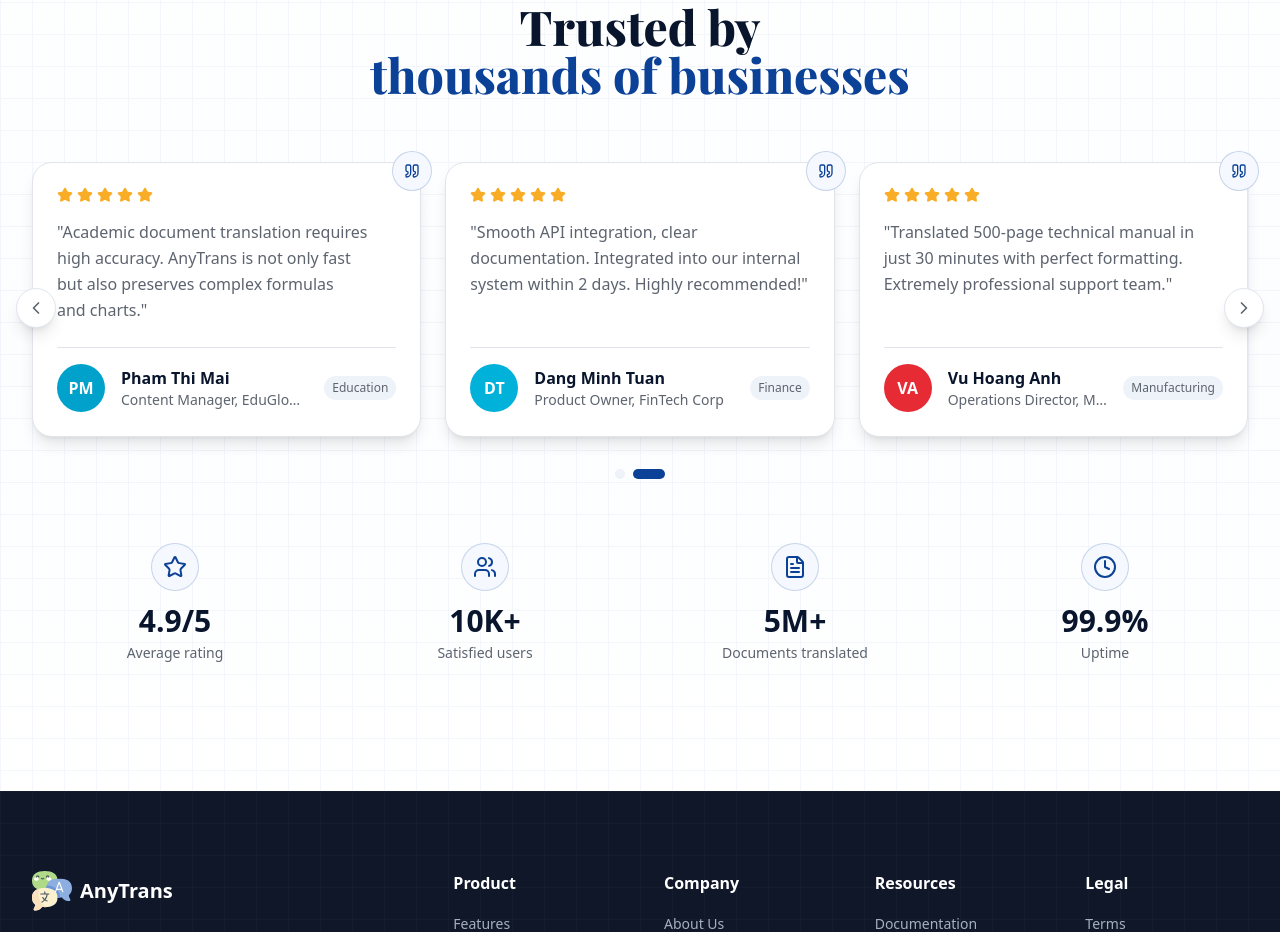
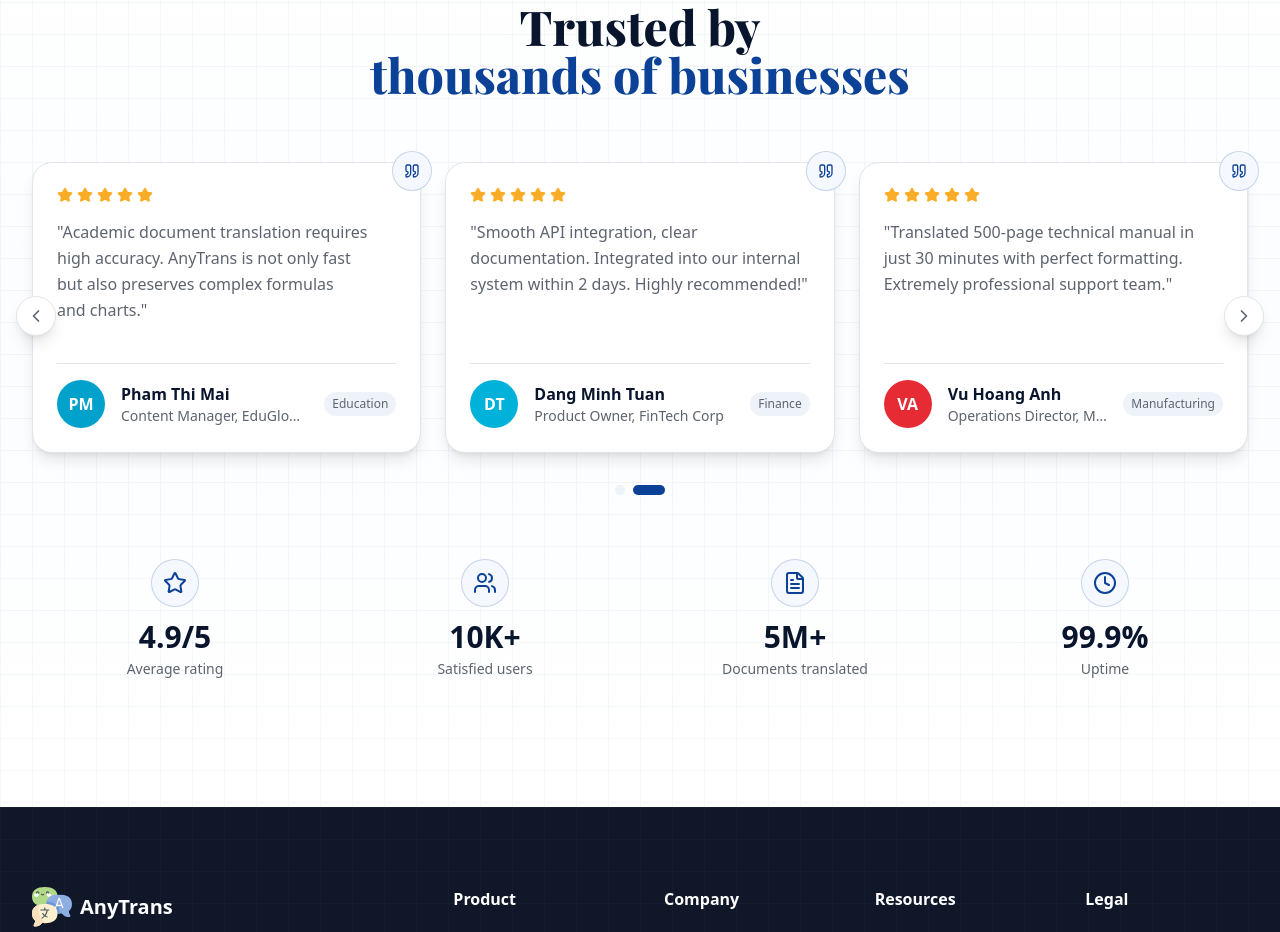
Before and after one commit to HCMUS-AnyTrans/new-frontend, a Next.js app: page /en in a window 1280 px wide. Shown: the part 6160-7092 px from the top of the page. Built offline with nearby package versions, Linux system fonts and the light colour scheme; no server answers; a web font is replaced by a local one.

Commit message:
fix(testimonials): prevent layout shift by adding minimum height to content and container
- Added min-height to the testimonial content and container to ensure consistent layout during slide transitions.
- Updated comments for clarity regarding layout adjustments.

```diff
--- a/src/features/landing/components/testimonials-section.tsx
+++ b/src/features/landing/components/testimonials-section.tsx
@@ -64,8 +64,8 @@ function TestimonialCard({ testimonial, avatar, colorIndex }: TestimonialCardPro
           ))}
         </div>
 
-        {/* Content */}
-        <p className="text-muted-foreground leading-relaxed flex-1 text-pretty">
+        {/* Content - min-h prevents layout shift when switching slides */}
+        <p className="text-muted-foreground leading-relaxed flex-1 text-pretty min-h-[120px]">
           {`"${testimonial.content}"`}
         </p>
 
@@ -210,7 +210,7 @@ export function TestimonialsSection({ className }: TestimonialsSectionProps) {
             <ChevronRight className="w-5 h-5" />
           </button>
 
-          <div className="overflow-hidden -mx-4 px-4 -my-6 py-6">
+          <div className="overflow-hidden -mx-4 px-4 -my-6 py-6 min-h-[320px] md:min-h-[280px]">
             <AnimatePresence mode="wait">
               <motion.div
                 key={currentIndex}
```
